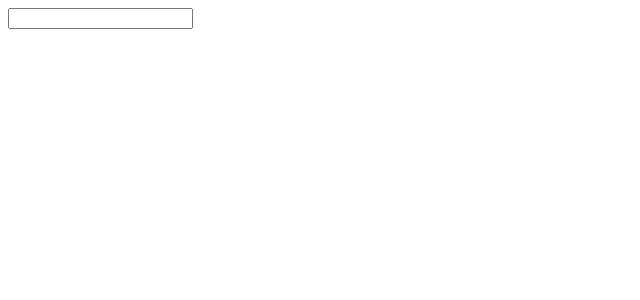
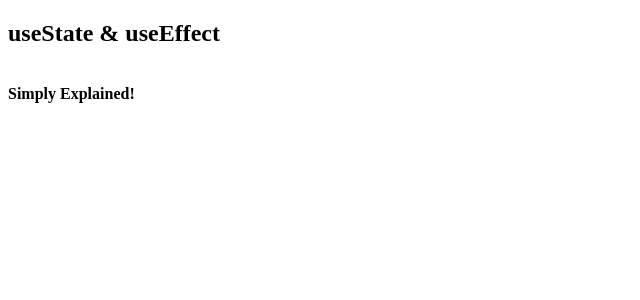
Before and after one commit to andydangit/React-Hook, a React (Create React App) app: page / in a window 1280 px wide. Shown: the top 300 px of the page, without its empty margins (0-640 px from the left). Built offline with nearby package versions, Linux system fonts and the light colour scheme.

Commit message:
Inital files

```diff
--- a/src/App.js
+++ b/src/App.js
@@ -1,17 +1,13 @@
-import React, {useState} from 'react'
-import useLocalStorage from './Component/useLocalStorage'
+import React from "react";
 
+function App() {
+  return (
+    <div className="App">
+      <h2> useState & useEffect </h2>
+      <br />
+      <b> Simply Explained! </b>
+    </div>
+  );
+}
 
-
-export default function App() {
-
-  const[name, setName] = useLocalStorage('name', '')
-
-  return (
-          <input
-      type="text"
-      value={name}
-      onChange={e => setName (e.target.value) }
-    />
-  )
-}
+export default App;
```
